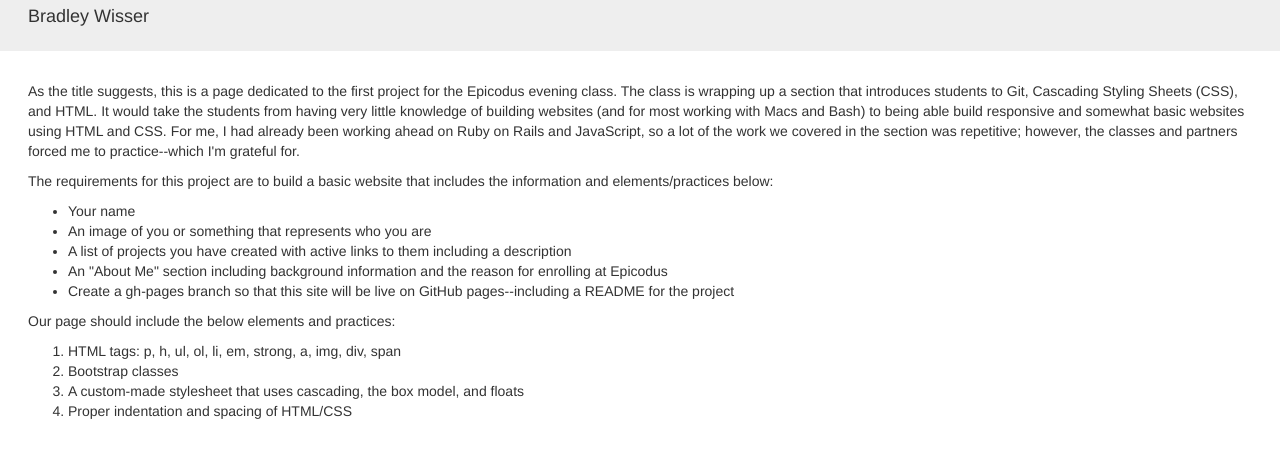
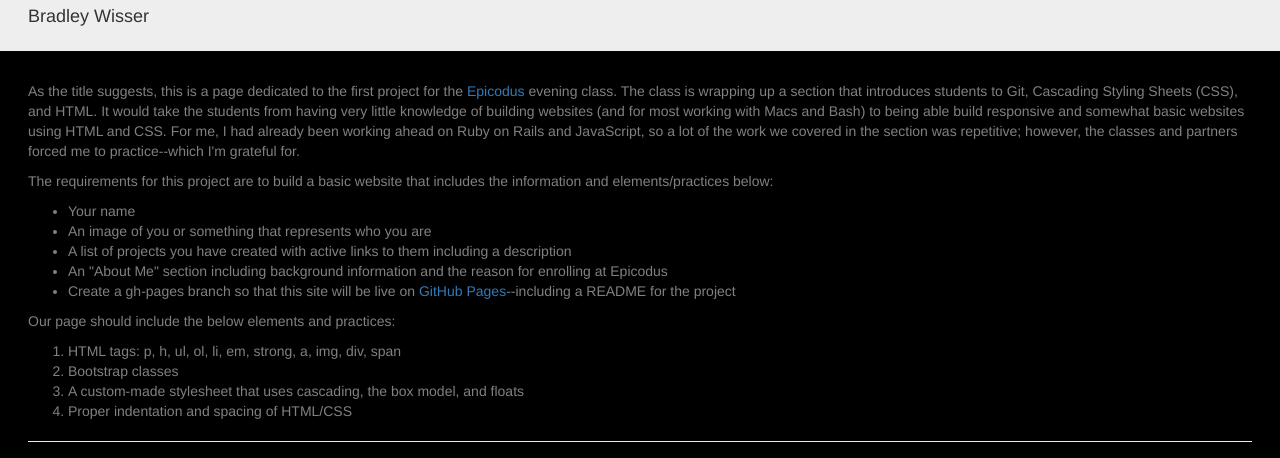
Before and after one commit to bradwisser/Project1, a plain HTML site: page index.html in a window 1280 px wide. Shown: the part 106-564 px from the top of the page. Drawn offline with nearby package versions, Linux system fonts and the light colour scheme.

Commit message:
Applied background color to body tag only. This is intended so that the jumbotron sticks out. Applied text color grey to body. Added horizontal bar to separate out About Me section. Added anchor elements to Github Pages and Epicodus text in body.

```diff
--- a/css/styles.css
+++ b/css/styles.css
@@ -1,10 +1,10 @@
 .jumbotron {
 	padding: 1em 2em;
-
 }
 
 .body_container {
 	padding: 0 2em;
+	color: grey;
 }
 
 .cat {
@@ -13,6 +13,9 @@
 	width: 30em;
 }
 
+body {
+	background: #000;
+}
 
 
 
--- a/index.html
+++ b/index.html
@@ -13,7 +13,7 @@
 			<h4>Bradley Wisser</h4>
 		</div>
 		<div class="body_container">
-			<p>As the title suggests, this is a page dedicated to the first project for the Epicodus evening class. The class is wrapping up a section that introduces students to Git, Cascading Styling Sheets (CSS), and HTML. It would take the students from having very little knowledge of building websites (and for most working with Macs and Bash) to being able build responsive and somewhat basic websites using HTML and CSS. For me, I had already been working ahead on Ruby on Rails and JavaScript, so a lot of the work we covered in the section was repetitive; however, the classes and partners forced me to practice--which I'm grateful for.</p>
+			<p>As the title suggests, this is a page dedicated to the first project for the <a href="http://www.epicodus.com">Epicodus</a> evening class. The class is wrapping up a section that introduces students to Git, Cascading Styling Sheets (CSS), and HTML. It would take the students from having very little knowledge of building websites (and for most working with Macs and Bash) to being able build responsive and somewhat basic websites using HTML and CSS. For me, I had already been working ahead on Ruby on Rails and JavaScript, so a lot of the work we covered in the section was repetitive; however, the classes and partners forced me to practice--which I'm grateful for.</p>
 
 			<p>The requirements for this project are to build a basic website that includes the information and elements/practices below:</p>
 			<ul>
@@ -21,7 +21,7 @@
 				<li>An image of you or something that represents who you are</li>
 				<li>A list of projects you have created with active links to them including a description</li>
 				<li>An "About Me" section including background information and the reason for enrolling at Epicodus</li>
-				<li>Create a gh-pages branch so that this site will be live on GitHub pages--including a README for the project</li>
+				<li>Create a gh-pages branch so that this site will be live on <a href="https://pages.github.com/">GitHub Pages</a>--including a README for the project</li>
 			</ul>
 			<p>Our page should include the below elements and practices:</p>
 			<ol>
@@ -31,7 +31,7 @@
 				<li>Proper indentation and spacing of HTML/CSS</li>
 			</ol>
 
-
+			<hr>
 
 
 		</div>
```
